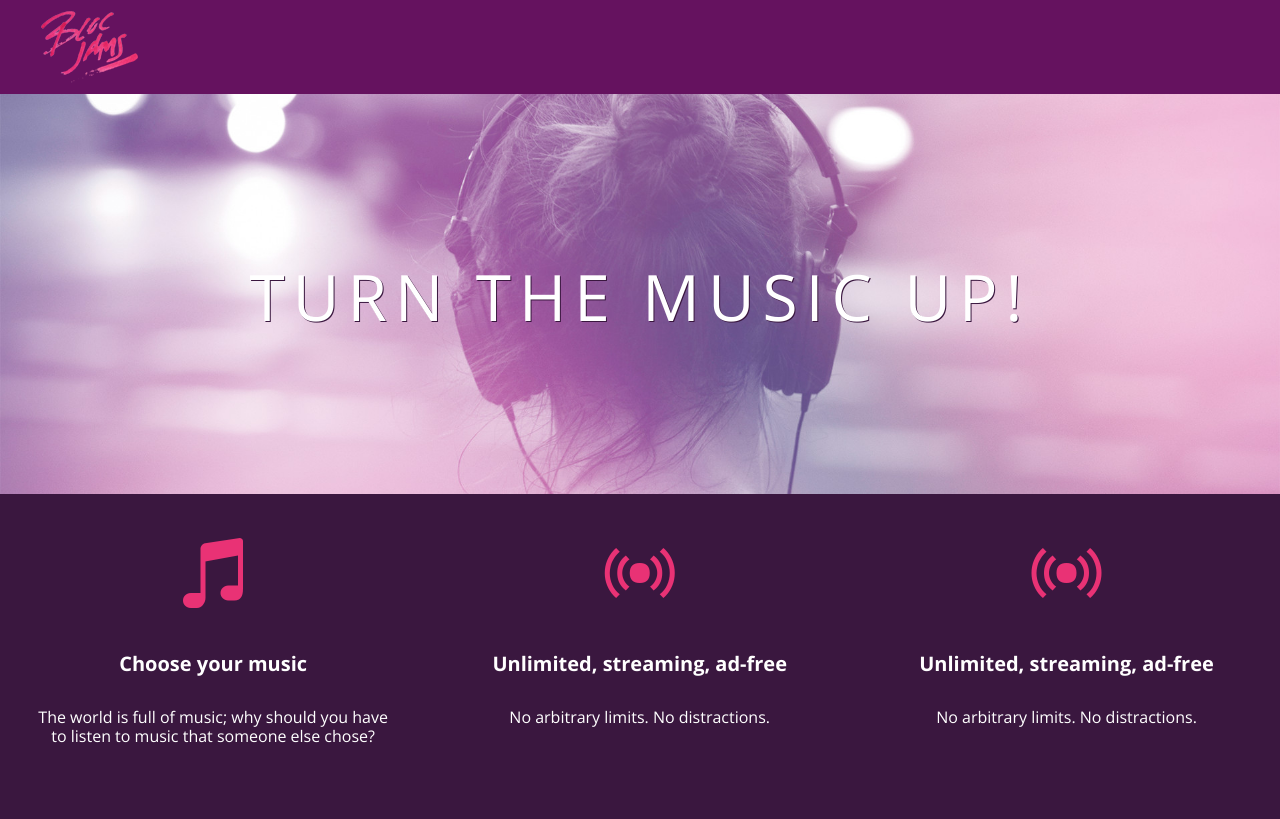
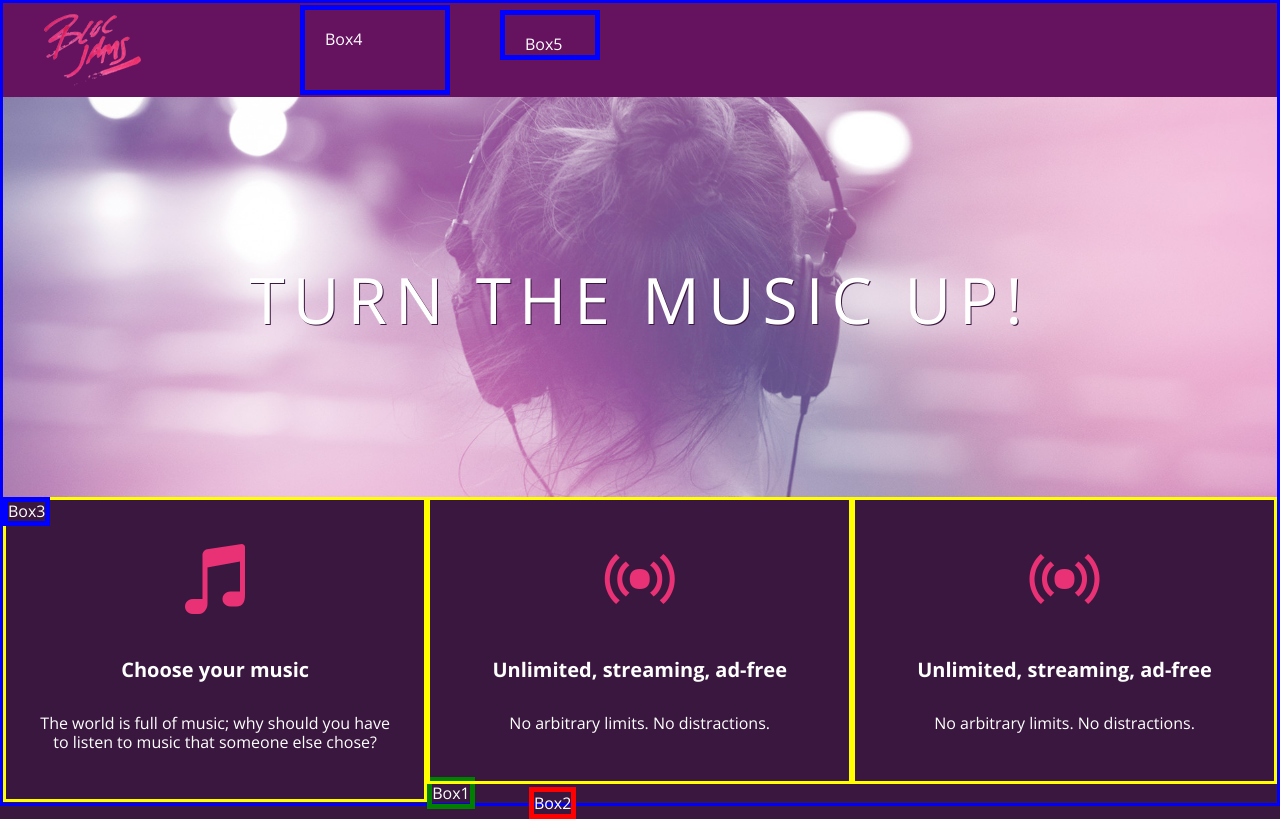
Before and after one commit to jvg0119/bloc-jams, a plain HTML site: page index.html in a window 1280 px wide. Drawn offline with nearby package versions, Linux system fonts and the light colour scheme.

Commit message:
assign 7 styles

```diff
--- a/index.html
+++ b/index.html
@@ -8,7 +8,9 @@
     <link rel="stylesheet" type="text/css" href="styles/main.css">
   </head>
 
-  <body class="landing">
+  <body class="landing" style="border: 3px solid blue;">
+    <box4>Box4</box4>
+    <box5>Box5</box5>
 
     <nav class="navbar"> <!-- navigation bar -->
       <img src="assets/images/bloc_jams_logo.png" alt="bloc jams logo" class="logo">
@@ -18,6 +20,7 @@
       <!-- <h1>Bloc Jams</h1>
       <h3>Turn the music up!</h3> -->
       <h1 class="hero-title"> Turn the music up!</h1>
+
     </section>
 
     <section class="selling-points" > <!-- selling points -->
@@ -45,6 +48,10 @@
         <p class="point-description">No arbitrary limits. No distractions.</p>
       </div>
 
+      <box1>Box1</box1>
+      <box2>Box2</box2>
+      <box3>Box3</box3>
+
     </section>
 
   </body>
--- a/styles/main.css
+++ b/styles/main.css
@@ -63,6 +63,7 @@ html {
   width: 33.3%;
   padding: 2rem;
   text-align: center;
+  border: 3px solid yellow; /*adding for reference only */
  }
 
 .point .point-title {
@@ -75,3 +76,76 @@ html {
   color: rgb(233,50,117);
   font-size: 5rem;
  }
+
+
+
+/* assign cp 7 styles */
+
+/* default   static position */
+box1 {
+  border: 5px solid green;
+}
+
+/* relative  */
+box2 {
+  position: relative;
+  border: 5px solid red;
+  top: 10px;
+  left: 50px;
+}
+
+/*   */
+box3 {
+  position: absolute;
+  top: 0;
+  left: 0;
+  border: 5px solid blue;
+}
+
+box4 {
+  position: absolute;
+  top: 5px;
+  left: 300px;
+
+  box-sizing: content-box;
+  height: 40px;
+  width: 100px;
+  padding: 20px;  /* content-box gets larger */
+
+  border: 5px solid blue;
+}
+
+box5 {
+  position: absolute;
+  top: 10px;
+  left: 500px;
+
+  box-sizing: border-box;
+  height: 40px;
+  width: 100px;
+  padding: 20px;
+
+  border: 5px solid blue;
+}
+
+/*
+#### __Postions__
+
+__Static__ is the _default position_ for every single page element.
+
+__Relative__ is relative to itself. You can add offset properties or attributes: top, left, bottom, right which will move the object relative to its natural or default position. Where ever it is at in the flow.
+
+__Absolute__ with attributes top, left, buttom, right will offset the object
+from its parent element that has relative or absolute position.
+
+
+#### __Box-sizing__
+__box-sizing: content-box__
+	pushes the padding and border outside the box  therefore makes the actual box size larger
+
+__box-sizing: border-box__
+	pushes the padding and boder inside the box; keeping the box size the same
+
+The content should also be considered for both the content-box and the border-box.
+
+*/
```
